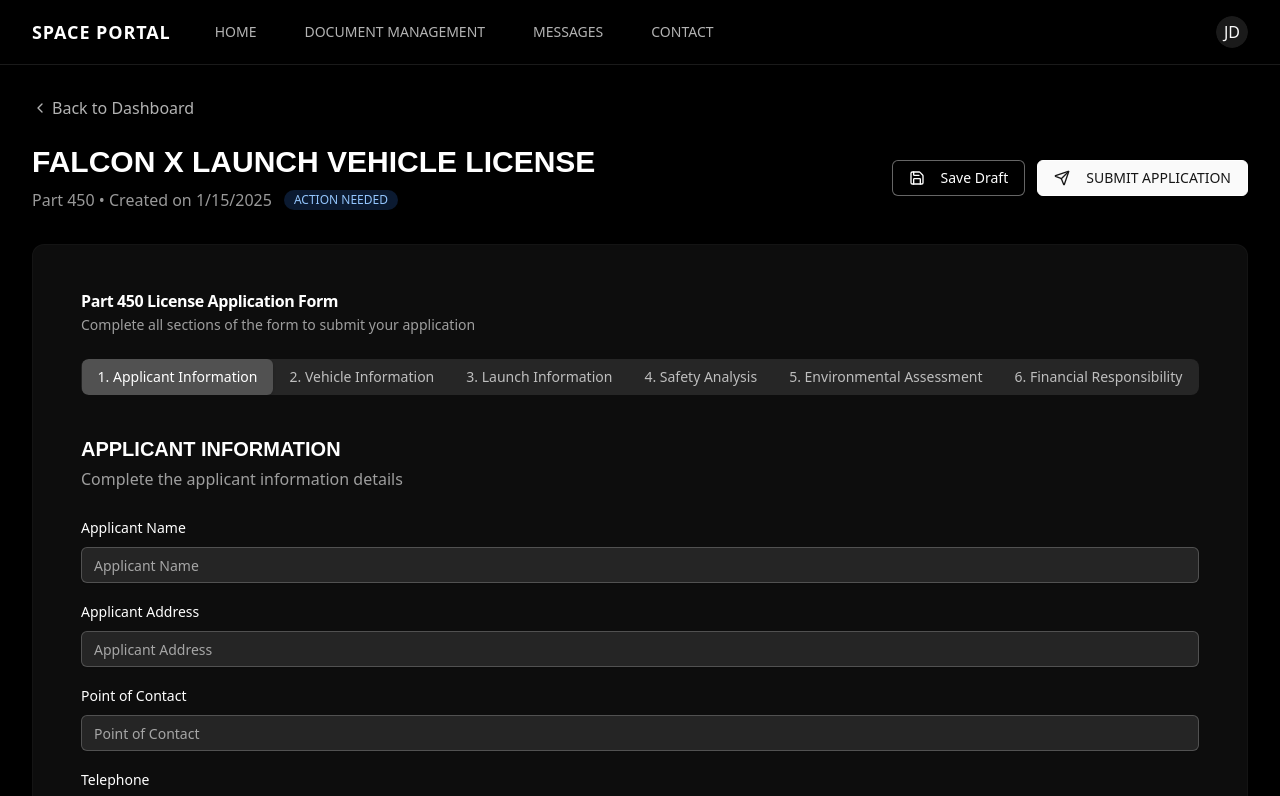
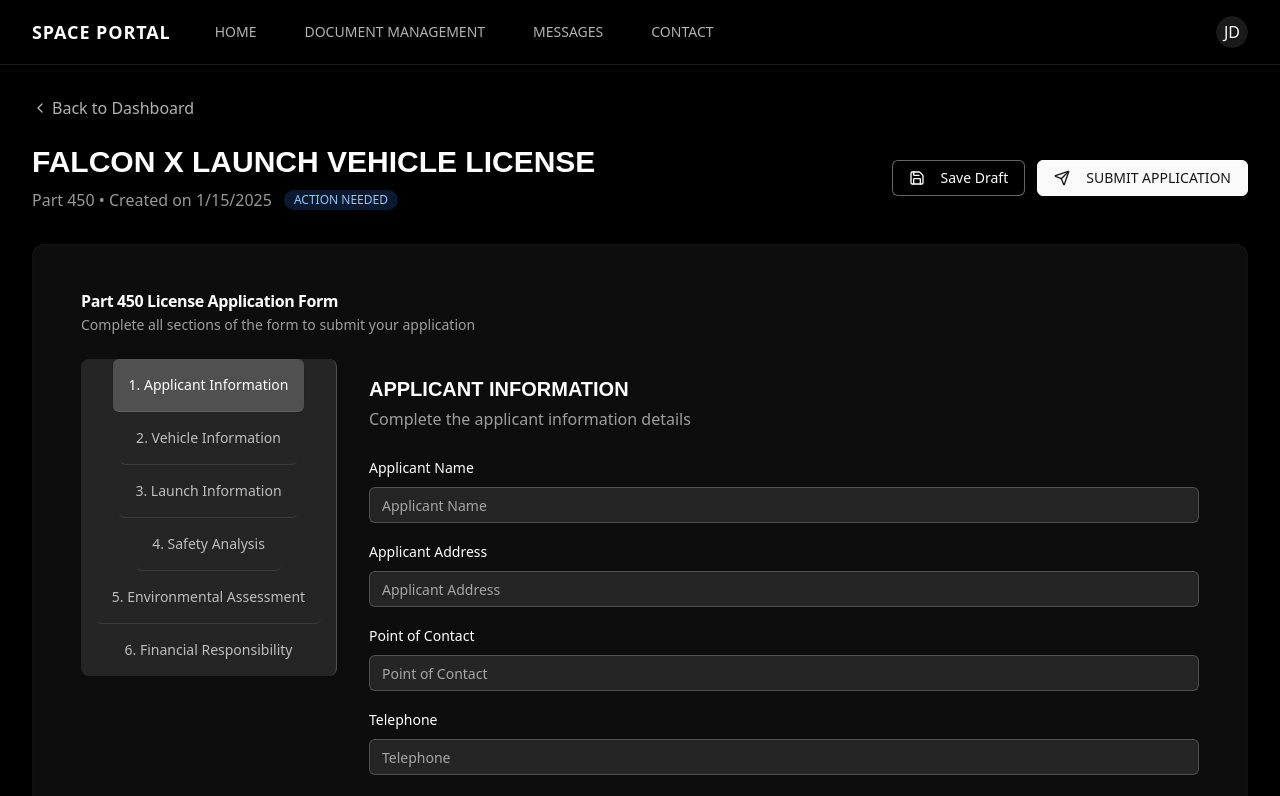
Before and after one commit to rohansat/spli, a Next.js app in the folder space-portal/: page /applications/app-1 in a window 1280 px wide. Shown: the top 796 px of the page. Built offline with nearby package versions, Linux system fonts and the light colour scheme; a web font is replaced by a local one.

Commit message:
feat: convert application form tabs to vertical layout

```diff
--- a/space-portal/src/app/(dashboard)/applications/[id]/page.tsx
+++ b/space-portal/src/app/(dashboard)/applications/[id]/page.tsx
@@ -196,24 +196,25 @@ export default function ApplicationPage() {
           </CardDescription>
         </CardHeader>
         <CardContent>
-          <Tabs value={activeTab} onValueChange={setActiveTab} className="space-y-6">
-            <TabsList className="bg-white/10 p-0 flex overflow-x-auto">
+          <Tabs value={activeTab} onValueChange={setActiveTab} className="flex">
+            <TabsList className="bg-white/10 p-0 flex flex-col w-64 h-fit border-r border-white/20">
               {part450FormTemplate.sections.map((section, index) => (
                 <TabsTrigger
                   key={`section-${index}`}
                   value={`section-${index}`}
-                  className="data-[state=active]:bg-white/20 data-[state=active]:text-white px-4 py-2 text-white/70"
+                  className="data-[state=active]:bg-white/20 data-[state=active]:text-white px-4 py-4 text-white/70 justify-start text-left border-b border-white/10 last:border-b-0"
                 >
                   {index + 1}. {section.title}
                 </TabsTrigger>
               ))}
             </TabsList>
 
+            <div className="flex-1 pl-8">
               {part450FormTemplate.sections.map((section, sectionIndex) => (
                 <TabsContent
                   key={`section-content-${sectionIndex}`}
                   value={`section-${sectionIndex}`}
-                className="space-y-6 pt-4"
+                  className="space-y-6 pt-4 m-0"
                 >
                   <div className="space-y-1 mb-4">
                     <h2 className="text-xl font-bold text-white">{section.title}</h2>
@@ -257,6 +258,7 @@ export default function ApplicationPage() {
                   </div>
                 </TabsContent>
               ))}
+            </div>
           </Tabs>
         </CardContent>
       </Card>
```
Lines whose indentation alone changed are shown as unchanged.
